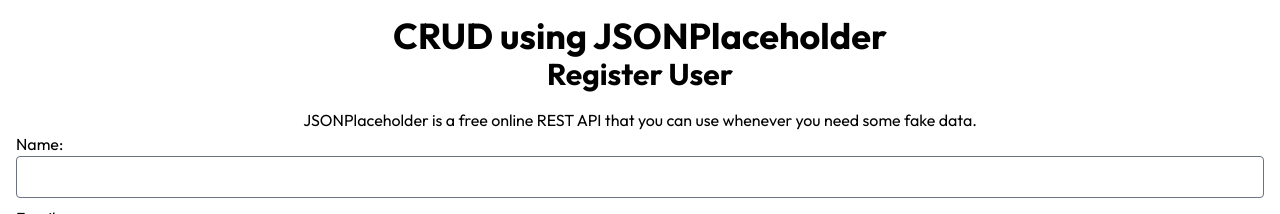
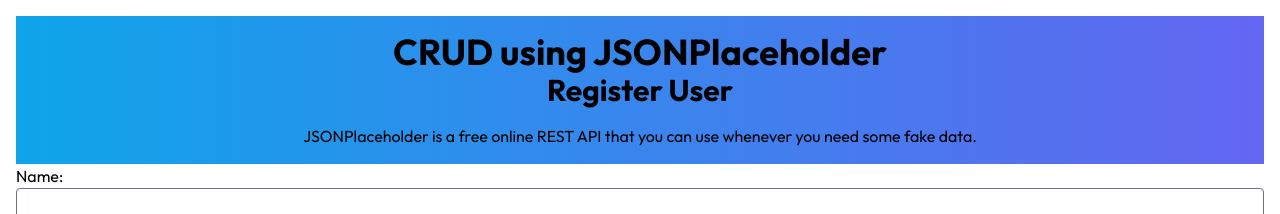
Before and after one commit to asriomar/api-fetch-jsonplaceholder, a React (Vite) app: page / in a window 1280 px wide. Shown: the top 214 px of the page. Built offline with nearby package versions, Linux system fonts and the light colour scheme; no server answers.

Commit message:
Update UserList.jsx

```diff
--- a/src/components/UserList.jsx
+++ b/src/components/UserList.jsx
@@ -106,11 +106,14 @@
 
   return (
     <div className="p-4">
-      <h1 className="text-4xl font-bold text-center">CRUD using JSONPlaceholder</h1>
-      <h2 className="text-3xl font-bold mb-4 text-center">Register User</h2>
-      <p className="text-center">
-        JSONPlaceholder is a free online REST API that you can use whenever you need some fake data.
-      </p>
+      <div className="bg-gradient-to-r from-sky-500 to-indigo-500 p-4">
+         <h1 className="text-4xl font-bold text-center">CRUD using JSONPlaceholder</h1>
+        <h2 className="text-3xl font-bold mb-4 text-center">Register User</h2>
+        <p className="text-center">
+          JSONPlaceholder is a free online REST API that you can use whenever you need some fake data.
+        </p>
+      </div>
+
 
       <form className="mb-4" onSubmit={handleSubmit}>
         <div className="mb-2">
```
